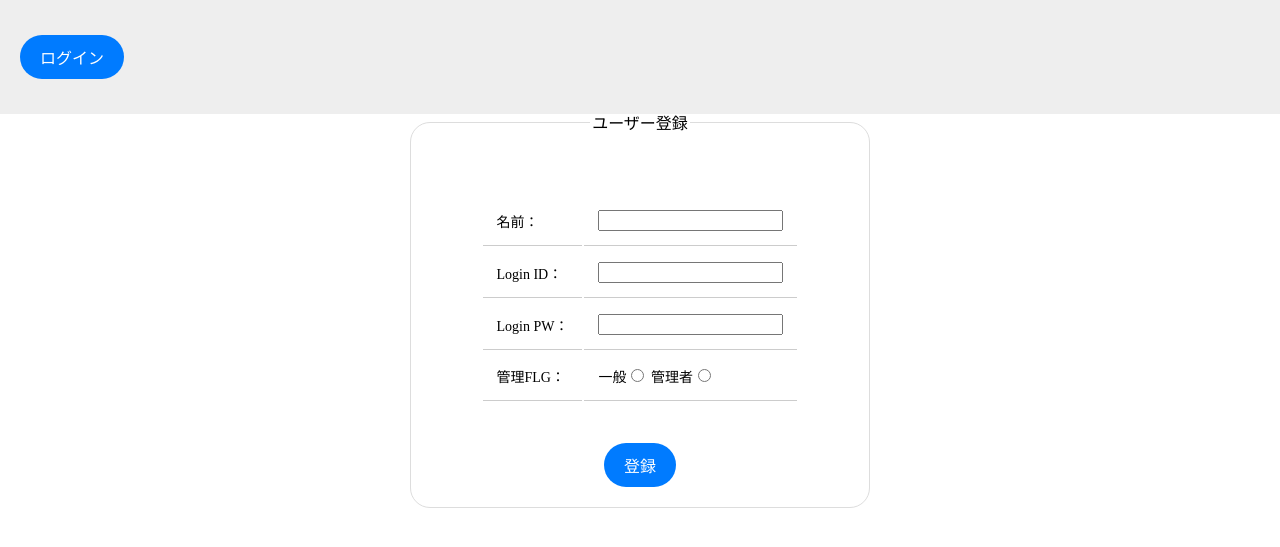
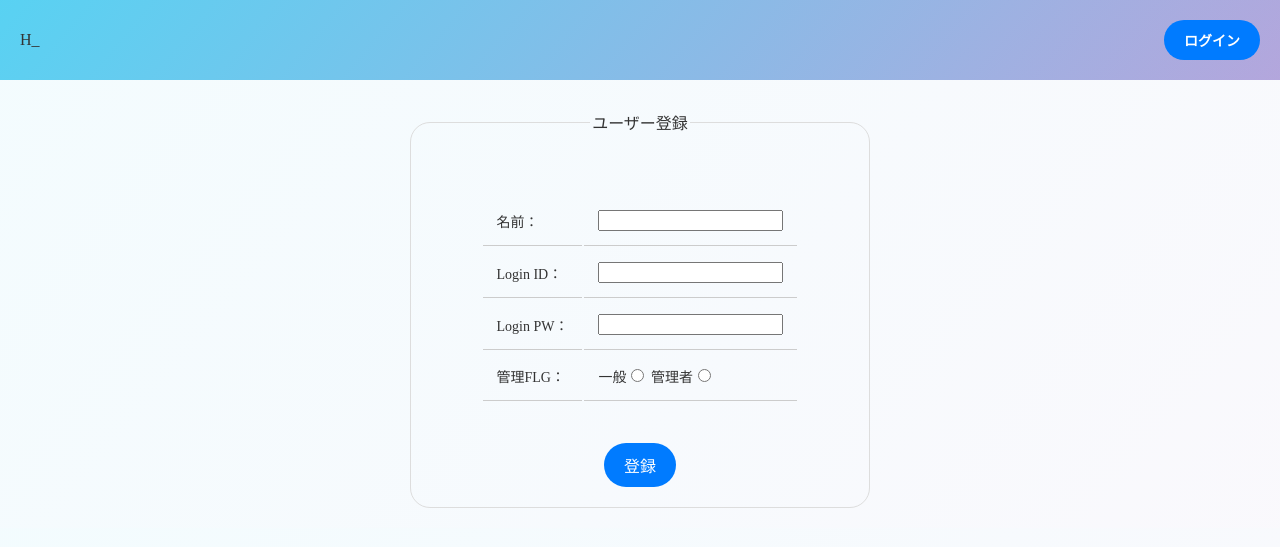
Before and after one commit to Yonmoji-X/H_v2, a PHP site: page /user.php in a window 1280 px wide. Shown: the top 547 px of the page. Run offline with PHP 8.4, Linux system fonts and the light colour scheme.

Commit message:
デザイン修正

```diff
--- a/menu.php
+++ b/menu.php
@@ -36,10 +36,10 @@
             <?php } ?>
             <li>
                 <?php if($_SESSION["kanri_flg"] == "0"){ ?>
-                    <label>一般アカウント：</label>
+                    <label>一般アカウント：</label><br>
                 <?php } ?>
                 <?php if($_SESSION["kanri_flg"] == "1"){ ?>
-                    <label>管理アカウント：</label>
+                    <label>管理アカウント：</label><br>
                 <?php } ?>
                 <?= htmlspecialchars($_SESSION["name"], ENT_QUOTES, 'UTF-8') ?>
             </li>
--- a/style.php
+++ b/style.php
@@ -7,6 +7,9 @@
         padding-top:200px
         padding:0px;
         font-size:10.5px;
+        background: -webkit-linear-gradient(130deg, rgb(22, 192, 237,5%), rgb(150, 131, 206,5%));
+        background: linear-gradient(130deg, rgb(22, 192, 237,5%), rgb(150, 131, 206,5%));
+        color: #333;
     }
 
     h3 {
@@ -28,6 +31,7 @@
         text-align: left;
         border-bottom: 1px solid #ccc;
         /* border-bottom: 1px solid #646566; */
+        /* word-break : break-all; */
     }
     td span {
         font-size: 90%;
@@ -109,12 +113,28 @@ header {
   width: 100%;
   padding: 15px 0;
   background: #eee;
+  /* height:64px; */
+  background: -webkit-linear-gradient(130deg, rgb(22, 192, 237,70%), rgb(150, 131, 206,70%));
+ background: linear-gradient(130deg, rgb(22, 192, 237,70%), rgb(150, 131, 206,70%));
+
+ /* background: linear-gradient(
+      to right,
+      rgba(246, 79, 89, 0.6),
+      rgba(196, 113, 237, 0.6),
+      rgba(18, 194, 233, 0.6)
+    ); */
+
   /* background: #fff; */
   /* background:cadetblue; */
   /* border-bottom: solid 0.5px #63d4db; */
   /* box-shadow: 0 0 0.5px #63d4db,0 0 3px #63d4db; */
   /* text-shadow: 0 0 1px #fff,0 0 7px #fff; */
 }
+
+.navbar-brand {
+  color: #333;
+}
+
 header .inner {
   position: relative;
   padding: 0 20px;
@@ -216,6 +236,7 @@ header .navi li a:hover {
   width: 16px;
   height: 25px;
   transition: all 0.4s;
+  /* color: white; */
   color: #464646;
   border: none;
   outline: none;
--- a/user.php
+++ b/user.php
@@ -12,21 +12,23 @@ include "funcs.php";
   <meta charset="UTF-8">
   <title>USERデータ登録</title>
   <!-- <link href="css/bootstrap.min.css" rel="stylesheet"> -->
-  <style>div{padding: 10px;font-size:16px;}</style>
+  <style>
+    div{padding: 10px;font-size:16px;}
+  </style>
 </head>
 <body>
 
 <!-- Head[Start] -->
 <header>
-<?php include("style.php");?>
-<nav class="navbar navbar-default">
-    <div class="container-fluid">
-      <div class="navbar-header">
-      <a class="button" href="login.php">ログイン</a><var>
+  <?php include("style.php");?>
+      <div class="inner">
+        <p>H_</p>
+        <ul class="navi">
+          <li><a class="button" href="login.php">ログイン</a><var></li>
+        </ul>
       </div>
-    </div>
-  </nav>
 </header>
+
 <!-- Head[End] -->
 
 <!-- Main[Start] -->
```
Also changed, not shown: login.php (+6 -6 lines), rcrd_index.php (+7 -1 lines), tmplt_select.php (+5 -4 lines).
